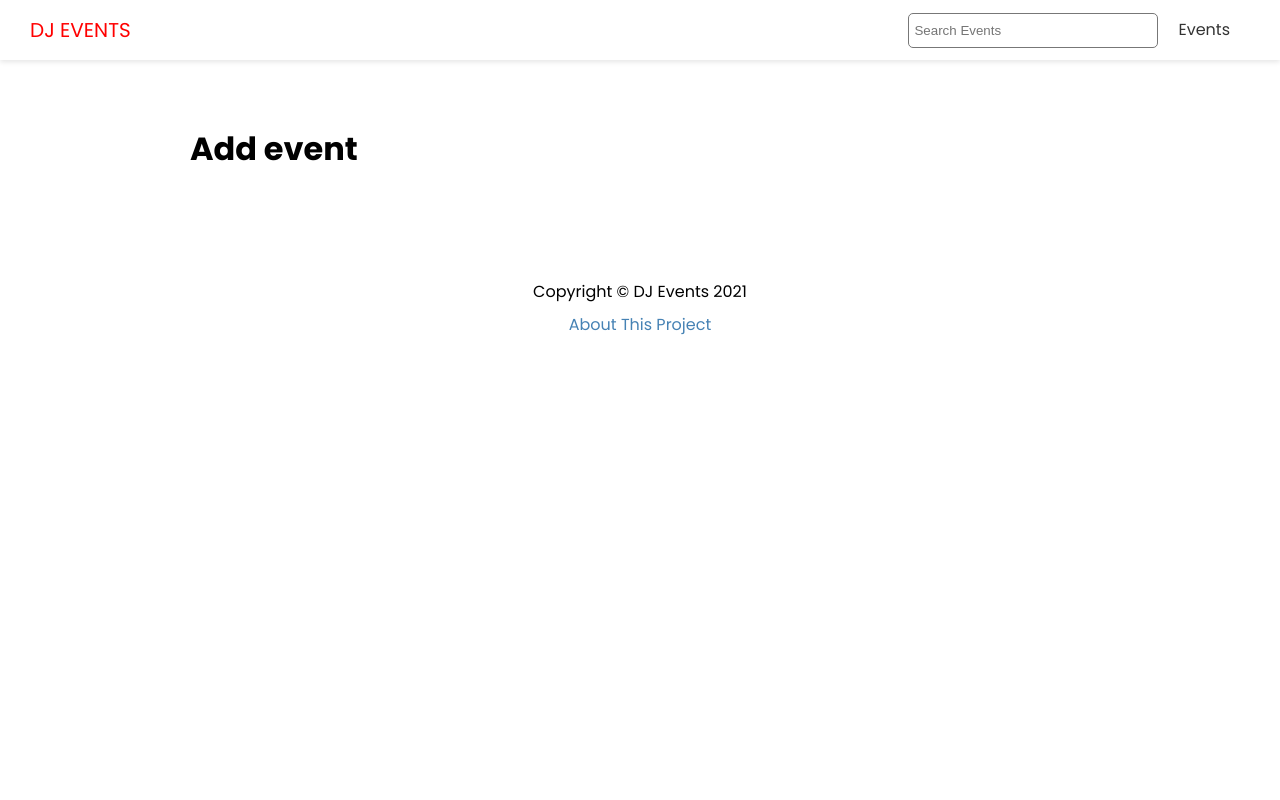
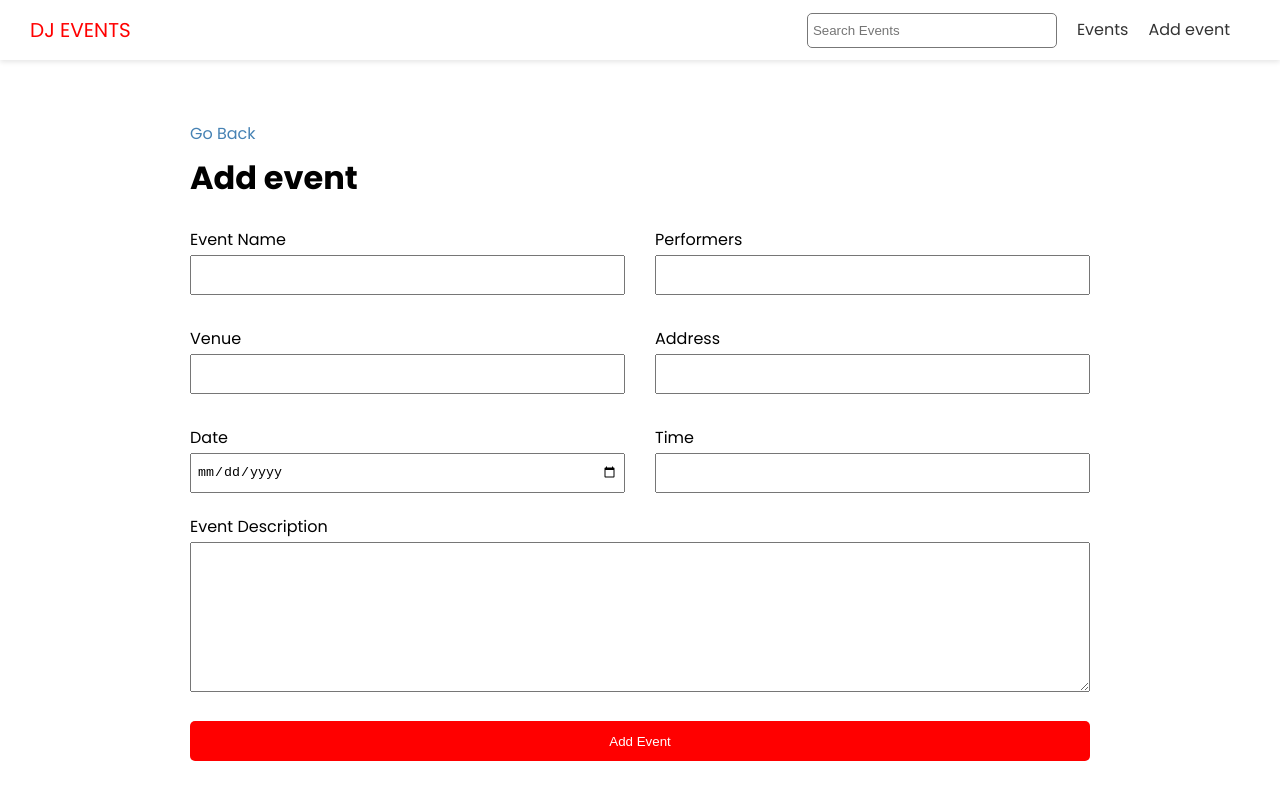
Before and after one commit to ilonikso/dj-events-frontend, a Next.js app: page /events/add in a window 1280 px wide. Shown: the top 800 px of the page. Built offline with nearby package versions, Linux system fonts and the light colour scheme; no server answers.

Commit message:
add event functionality

```diff
--- a/components/layout/Header.tsx
+++ b/components/layout/Header.tsx
@@ -23,6 +23,11 @@
                 <a>Events</a>
               </Link>
             </li>
+            <li>
+              <Link href="/events/add">
+                <a>Add event</a>
+              </Link>
+            </li>
           </ul>
         </nav>
       </header>
--- a/package.json
+++ b/package.json
@@ -14,7 +14,8 @@
     "qs": "^6.10.1",
     "react": "17.0.2",
     "react-dom": "17.0.2",
-    "react-icons": "^4.3.1"
+    "react-icons": "^4.3.1",
+    "react-toastify": "^8.1.0"
   },
   "devDependencies": {
     "@types/node": "16.11.7",
--- a/pages/events/add.tsx
+++ b/pages/events/add.tsx
@@ -1,9 +1,142 @@
+import { ToastContainer, toast } from "react-toastify";
+import "react-toastify/dist/ReactToastify.css";
+import { useState } from "react";
+import { useRouter } from "next/router";
+import Link from "next/link";
+
 import { Layout } from "@/components/layout";
+import { API_URL } from "@/config/index";
+
+import styles from "@/styles/Form.module.css";
 
 const AddEventsPage = () => {
+  const [values, setValues] = useState({
+    name: "",
+    performers: "",
+    venue: "",
+    address: "",
+    date: "",
+    time: "",
+    description: "",
+  });
+
+  const router = useRouter();
+
+  const handleSubmit = async (e) => {
+    e.preventDefault();
+
+    // Validation
+    const hasEmptyFields = Object.values(values).some(
+      (element) => element === ""
+    );
+
+    if (hasEmptyFields) {
+      toast.error("Please fill in all fields");
+    }
+
+    const res = await fetch(`${API_URL}/events`, {
+      method: "POST",
+      headers: {
+        "Content-Type": "application/json",
+      },
+      body: JSON.stringify(values),
+    });
+
+    if (!res.ok) {
+      toast.error("Something Went Wrong");
+    } else {
+      const evt = await res.json();
+      router.push(`/events/${evt.slug}`);
+    }
+  };
+
+  const handleInputChange = (e) => {
+    const { name, value } = e.target;
+    setValues({ ...values, [name]: value });
+  };
+
   return (
     <Layout title="Add New Event">
+      <Link href="/events">Go Back</Link>
       <h1>Add event</h1>
+      <ToastContainer />
+      <form onSubmit={handleSubmit} className={styles.form}>
+        <div className={styles.grid}>
+          <div>
+            <label htmlFor="name">Event Name</label>
+            <input
+              type="text"
+              id="name"
+              name="name"
+              value={values.name}
+              onChange={handleInputChange}
+            />
+          </div>
+          <div>
+            <label htmlFor="performers">Performers</label>
+            <input
+              type="text"
+              name="performers"
+              id="performers"
+              value={values.performers}
+              onChange={handleInputChange}
+            />
+          </div>
+          <div>
+            <label htmlFor="venue">Venue</label>
+            <input
+              type="text"
+              name="venue"
+              id="venue"
+              value={values.venue}
+              onChange={handleInputChange}
+            />
+          </div>
+          <div>
+            <label htmlFor="address">Address</label>
+            <input
+              type="text"
+              name="address"
+              id="address"
+              value={values.address}
+              onChange={handleInputChange}
+            />
+          </div>
+          <div>
+            <label htmlFor="date">Date</label>
+            <input
+              type="date"
+              name="date"
+              id="date"
+              value={values.date}
+              onChange={handleInputChange}
+            />
+          </div>
+          <div>
+            <label htmlFor="time">Time</label>
+            <input
+              type="text"
+              name="time"
+              id="time"
+              value={values.time}
+              onChange={handleInputChange}
+            />
+          </div>
+        </div>
+
+        <div>
+          <label htmlFor="description">Event Description</label>
+          <textarea
+            type="text"
+            name="description"
+            id="description"
+            value={values.description}
+            onChange={handleInputChange}
+          ></textarea>
+        </div>
+
+        <input type="submit" value="Add Event" className="btn" />
+      </form>
     </Layout>
   );
 };
--- /dev/null
+++ b/styles/Form.module.css
@@ -0,0 +1,39 @@
+.form label {
+  display: block;
+}
+
+.form input {
+  width: 100%;
+  height: 40px;
+  padding: 5px;
+}
+
+.form textarea {
+  width: 100%;
+  height: 150px;
+}
+
+.form input[type="submit"] {
+  display: block;
+  width: 100%;
+  margin: 20px 0 30px;
+}
+
+.form .file {
+  border: 1px #ccc solid;
+  background-color: #f4f4f4;
+  padding: 10px;
+}
+
+.grid {
+  display: grid;
+  grid-template-columns: 1fr 1fr;
+  gap: 30px;
+  margin-bottom: 20px;
+}
+
+@media (max-width: 600px) {
+  .grid {
+    grid-template-columns: 1fr;
+  }
+}
```
Also changed, not shown: 1 other file (tests, documents, lock files or other folders).
